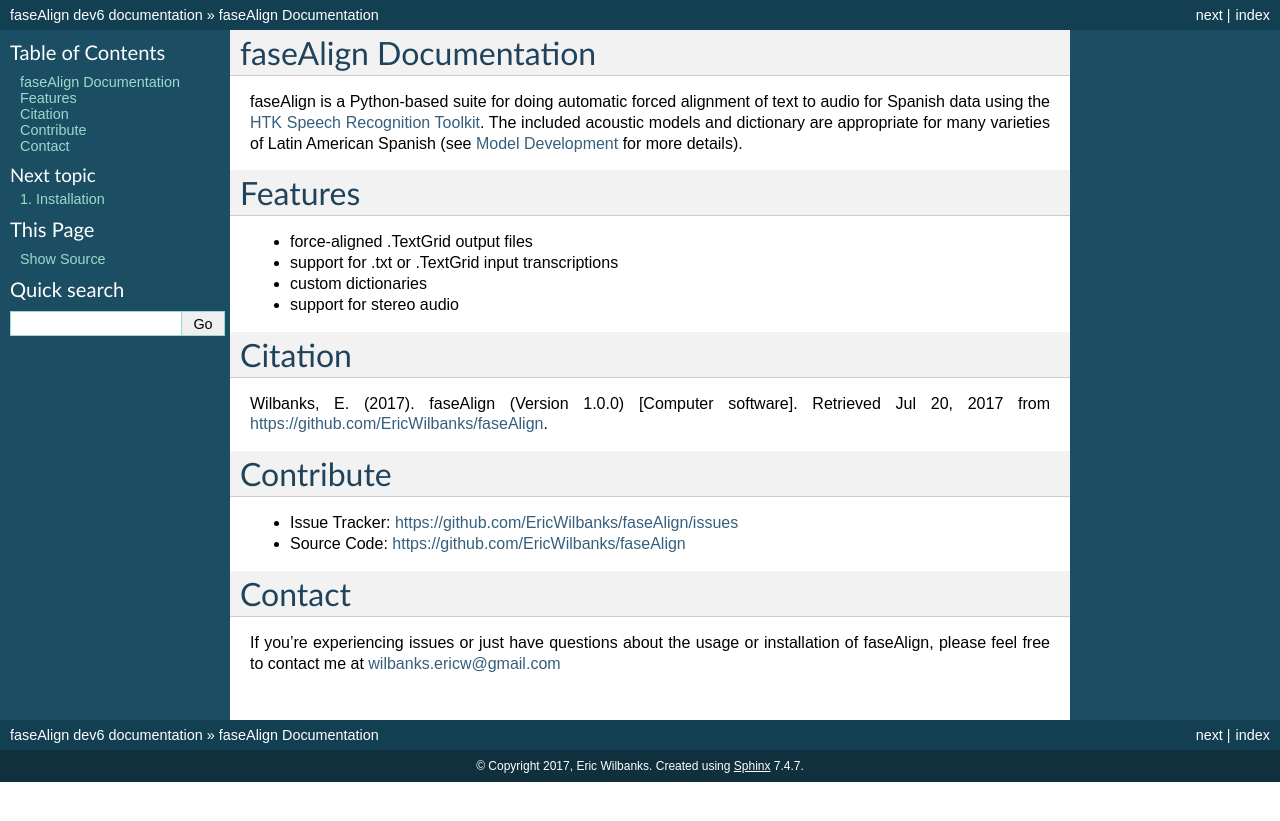
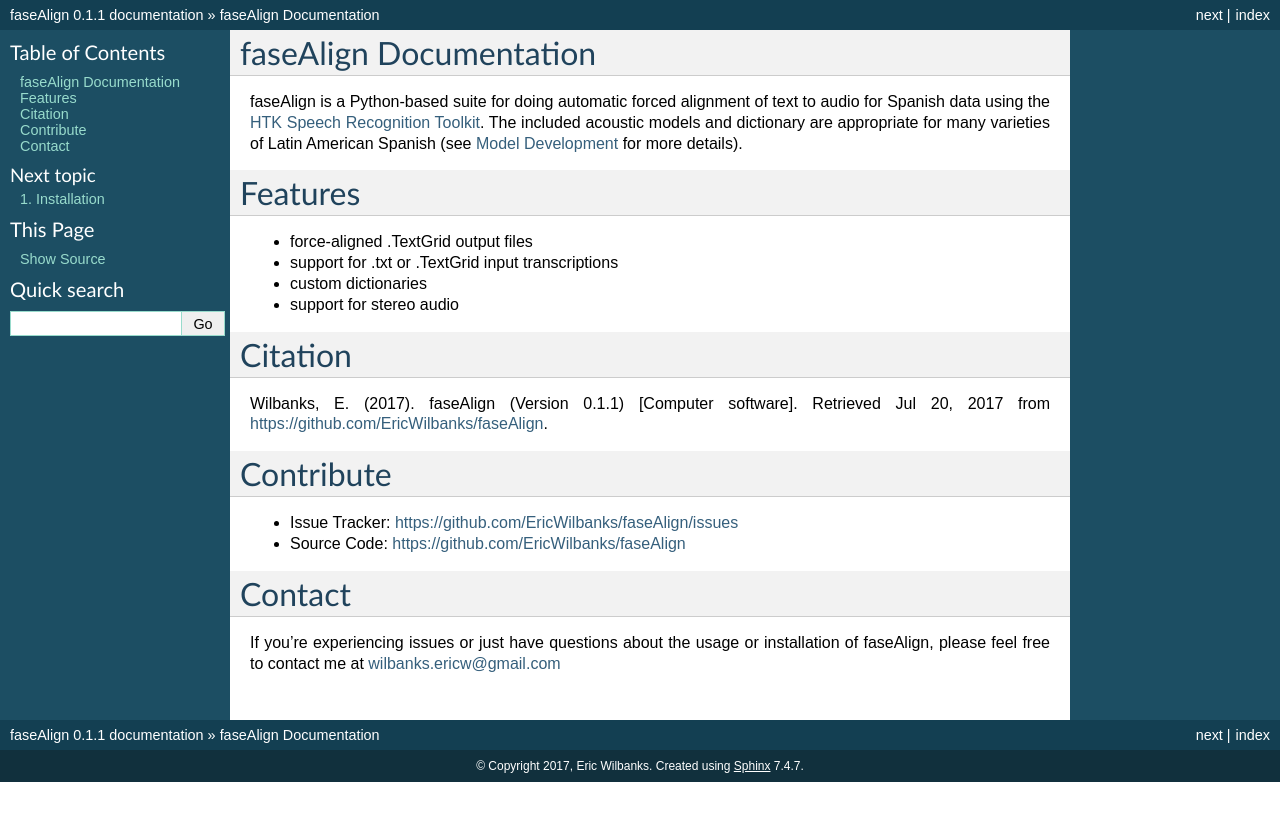
Before and after one commit to EricWilbanks/faseAlign, a Sphinx documentation site: the page built from docs/index.rst, in a window 1280 px wide. Shown: the top 821 px of the page. Built offline with Sphinx 7.4.7, drawn with Linux system fonts in a browser that asks for light colours.

Commit message:
versioning updates

```diff
--- a/docs/conf.py
+++ b/docs/conf.py
@@ -55,9 +55,9 @@
 # built documents.
 #
 # The short X.Y version.
-version = '1.0.0'
+version = '0.1.1'
 # The full version, including alpha/beta/rc tags.
-release = 'dev6'
+release = '0.1.1'
 
 # The language for content autogenerated by Sphinx. Refer to documentation
 # for a list of supported languages.
```
